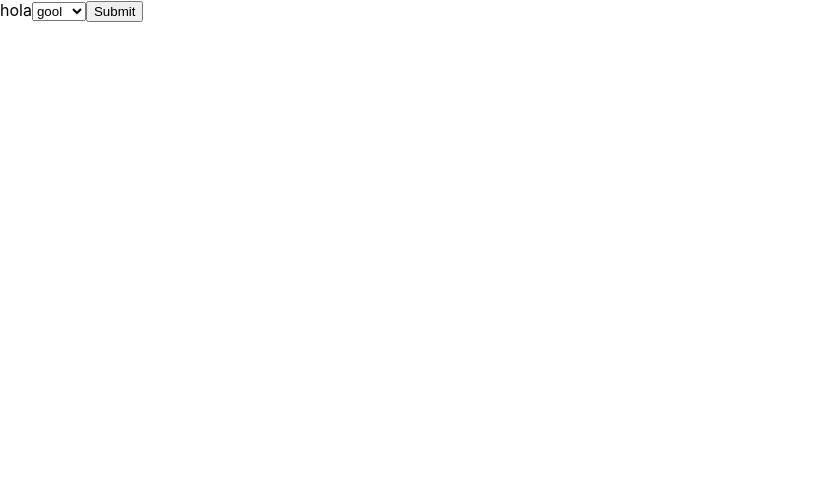
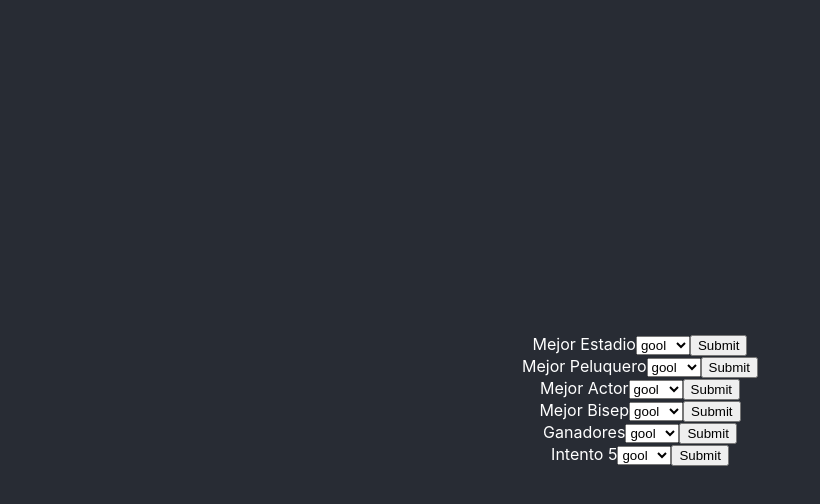
Before and after one commit to pixfallec/Podium, a React (Create React App) app: page /FormsWinners in a window 1280 px wide. Shown: the top 504 px of the page, without its empty margins (0-820 px from the left). Built offline with nearby package versions, Linux system fonts and the light colour scheme.

Commit message:
Categorias

```diff
--- a/src/App.css
+++ b/src/App.css
@@ -25,3 +25,14 @@
 .App-link {
   color: #09d3ac;
 }
+
+.categorias {
+  background-color: #282c34;
+  height: 100vh;
+  display: flex;
+  flex-direction: column;
+  align-items: center;
+  justify-content: center;
+  /* font-size: calc(10px + 2vmin); */
+  color: white;
+}
--- a/src/Pages/SelectCategorias.js
+++ b/src/Pages/SelectCategorias.js
@@ -19,7 +19,32 @@ export default class SelectCategorias extends React.Component {
 
   render() {
     return (
-      <FormsWinners categoria="hola" options={['gool', 'perro', 'roca']} />
+      <div className="categorias">
+        <FormsWinners
+          categoria="Mejor Estadio"
+          options={['gool', 'perro', 'roca']}
+        />
+        <FormsWinners
+          categoria="Mejor Peluquero"
+          options={['gool', 'perro', 'roca']}
+        />
+        <FormsWinners
+          categoria="Mejor Actor"
+          options={['gool', 'perro', 'roca']}
+        />
+        <FormsWinners
+          categoria="Mejor Bisep"
+          options={['gool', 'perro', 'roca']}
+        />
+        <FormsWinners
+          categoria="Ganadores"
+          options={['gool', 'perro', 'roca']}
+        />
+        <FormsWinners
+          categoria="Intento 5"
+          options={['gool', 'perro', 'roca']}
+        />
+      </div>
     );
   }
 }
```
